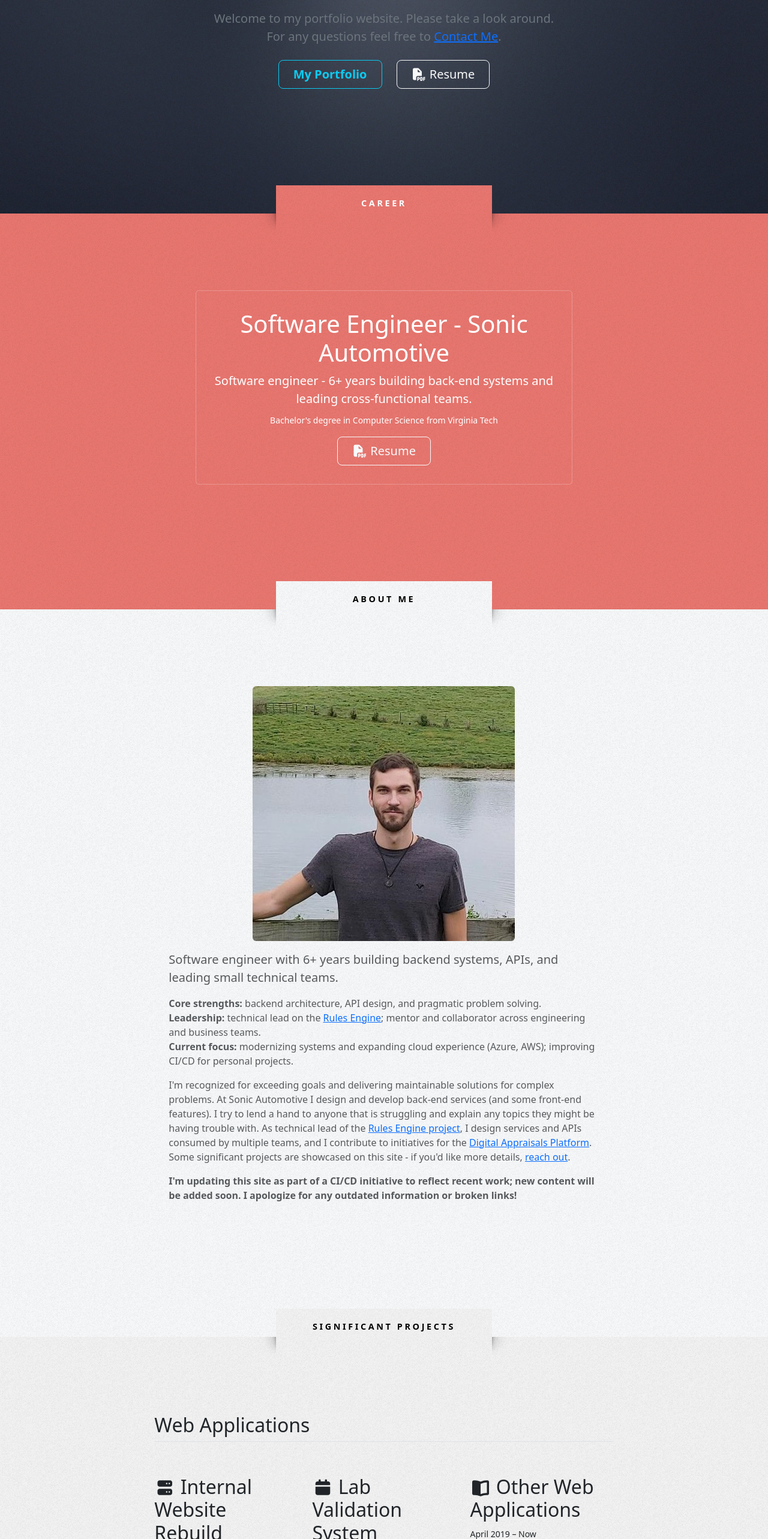
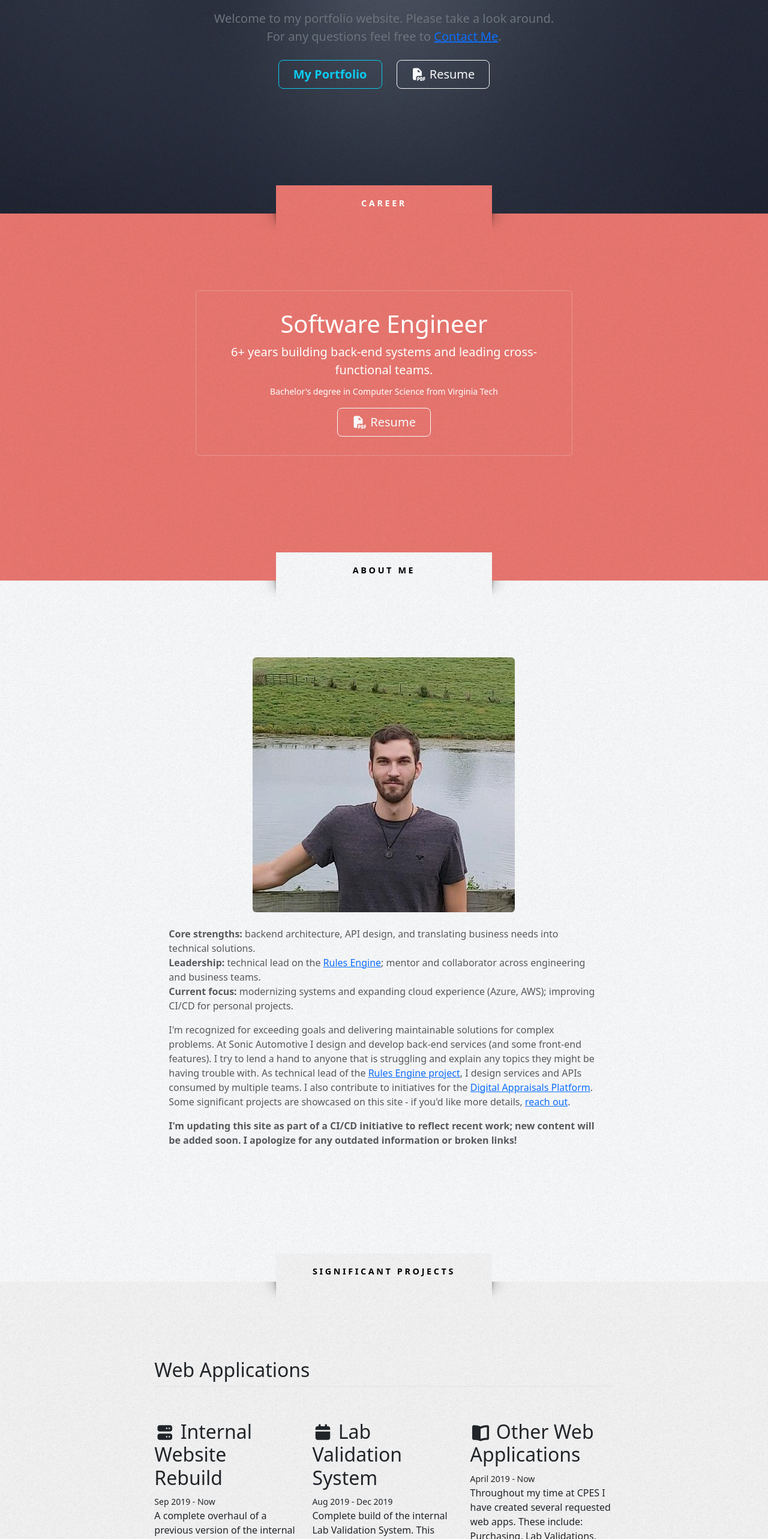
Before and after one commit to mkscanland/portfolio-website, a Vue app: page / in a window 1280 px wide. Shown: the part 234-2800 px from the top of the page at 60% size. Built offline with nearby package versions, Linux system fonts and the light colour scheme.

Commit message:
Fix up some text that seemed off (#6)

```diff
--- a/index.html
+++ b/index.html
@@ -4,7 +4,7 @@
     <meta charset="UTF-8">
     <link rel="icon" href="/favicon.ico">
     <meta name="viewport" content="width=device-width, initial-scale=1.0">
-    <title>Vite App</title>
+    <title>Matthew Scanland</title>
   </head>
   <body>
     <div id="app"></div>
--- a/src/views/HomeView.vue
+++ b/src/views/HomeView.vue
@@ -8,12 +8,9 @@
           For any questions feel free to <a href="/#contact">Contact Me</a>.
         </p>
         <div class="d-grid gap-2 d-sm-flex justify-content-sm-center">
-          <a class="btn btn-outline-info btn-lg px-4 me-sm-3 fw-bold" href="#significantProjects"
-            >My Portfolio</a
-          >
-          <a class="btn btn-outline-light btn-lg px-4" href="/files/Scanland-Matthew_Resume.pdf"
-            ><i class="fa fa-file-pdf"></i> Resume</a
-          >
+          <a class="btn btn-outline-info btn-lg px-4 me-sm-3 fw-bold" href="#significantProjects">My Portfolio</a>
+          <a class="btn btn-outline-light btn-lg px-4" href="/files/Scanland-Matthew_Resume.pdf"><i
+              class="fa fa-file-pdf"></i> Resume</a>
         </div>
       </div>
     </div>
@@ -22,16 +19,15 @@
     <div class="title">Career</div>
     <div class="row py-lg-5">
       <div class="col-lg-6 col-md-8 mx-auto whiteBox">
-        <h1>Software Engineer - Sonic Automotive</h1>
+        <h1>Software Engineer</h1>
         <p class="lead mb-2">
-          Software engineer - 6+ years building back-end systems and leading cross-functional teams.
+          6+ years building back-end systems and leading cross-functional teams.
         </p>
         <p>
           <span class="small">Bachelor's degree in Computer Science from Virginia Tech</span>
         </p>
-        <a class="btn btn-outline-light btn-lg px-4" href="/files/Scanland-Matthew_Resume.pdf"
-          ><i class="fa fa-file-pdf"></i> Resume</a
-        >
+        <a class="btn btn-outline-light btn-lg px-4" href="/files/Scanland-Matthew_Resume.pdf"><i
+            class="fa fa-file-pdf"></i> Resume</a>
       </div>
     </div>
   </div>
@@ -39,20 +35,13 @@
     <div class="title">About Me</div>
     <div class="row py-lg-5">
       <div class="col-lg-8 col-md-10 mx-auto">
-        <img
-          src="~@/assets/images/scanland_matthew.jpg"
-          class="img-fluid rounded mx-auto d-block"
-          alt="Headshot of Matthew Scanland"
-        />
-
-        <p class="lead text-muted pt-3 mx-5">
-          Software engineer with 6+ years building backend systems, APIs, and leading small
-          technical teams.
-        </p>
+        <img src="~@/assets/images/scanland_matthew.jpg" class="img-fluid rounded mx-auto d-block"
+          alt="Headshot of Matthew Scanland" />
+        <br />
         <ul class="text-muted list-unstyled mx-5">
           <li>
-            <strong>Core strengths:</strong> backend architecture, API design, and pragmatic problem
-            solving.
+            <strong>Core strengths:</strong> backend architecture, API design, and translating business needs into
+            technical solutions.
           </li>
           <li>
             <strong>Leadership:</strong> technical lead on the
@@ -71,7 +60,7 @@
           features). I try to lend a hand to anyone that is struggling and explain any topics they
           might be having trouble with. As technical lead of the
           <a href="/rulesengine">Rules Engine project</a>, I design services and APIs consumed by
-          multiple teams, and I contribute to initiatives for the
+          multiple teams. I also contribute to initiatives for the
           <a href="/dap">Digital Appraisals Platform</a>. Some significant projects are showcased on
           this site - if you'd like more details, <a href="#contact">reach out</a>.
         </p>
@@ -95,7 +84,7 @@
               <div>
                 <h2><i class="fa fa-server small"></i> Internal Website Rebuild</h2>
                 <p>
-                  <span class="small">Sep 2019 – Now</span><br />
+                  <span class="small">Sep 2019 - Now</span><br />
                   A complete overhaul of a previous version of the internal support website and
                   continued development. This website is designed to help our students, faculty,
                   staff, and visiting scholars access information and communicate with each other
@@ -109,7 +98,7 @@
               <div>
                 <h2><i class="fa fa-calendar small"></i> Lab Validation System</h2>
                 <p>
-                  <span class="small">Aug 2019 – Dec 2019</span><br />
+                  <span class="small">Aug 2019 - Dec 2019</span><br />
                   Complete build of the internal Lab Validation System. This system tracks student
                   hours, accounts, holidays, vacations, and other facets. An interface for admin
                   staff allows the manipulation of data, view of statistics, export of data, etc.
@@ -121,7 +110,7 @@
               <div>
                 <h2><i class="fa fa-book-open small"></i> Other Web Applications</h2>
                 <p>
-                  <span class="small">April 2019 – Now</span><br />
+                  <span class="small">April 2019 - Now</span><br />
                   Throughout my time at CPES I have created several requested web apps. These
                   include: Purchasing, Lab Validations, Internal Vacations, Conference Room
                   Reservations, and more.
@@ -146,7 +135,7 @@
               <div>
                 <h2><i class="fa fa-brain small"></i> Self Improvement</h2>
                 <p>
-                  This website is a pet project to learn AWS, Azure, and Vue. I'll be updating it
+                  This website is a pet project to learn AWS and Vue. I'll be updating it
                   when I have the time.<br />
                   I also research various IT and software subjects for my job. Most of the time I
                   try to learn best practices before I contribute to any projects. Preparing for
@@ -254,11 +243,8 @@
             <div class="row row-cols-1 row-cols-sm-2 row-cols-md-3 g-3 text-dark">
               <div class="col">
                 <div class="card shadow-sm">
-                  <img
-                    src="~@/assets/images/problem-solving.png"
-                    class="img-fluid"
-                    alt="Problem solving illustration"
-                  />
+                  <img src="~@/assets/images/problem-solving.png" class="img-fluid"
+                    alt="Problem solving illustration" />
                   <div class="card-body">
                     <p class="card-text">
                       <b>Problem Solving</b><br />
@@ -274,11 +260,7 @@
               </div>
               <div class="col">
                 <div class="card shadow-sm">
-                  <img
-                    src="~@/assets/images/marble.png"
-                    class="img-fluid"
-                    alt="Attention to detail illustration"
-                  />
+                  <img src="~@/assets/images/marble.png" class="img-fluid" alt="Attention to detail illustration" />
                   <div class="card-body">
                     <p class="card-text">
                       <b>Attention to Detail</b><br />
@@ -293,11 +275,7 @@
               </div>
               <div class="col">
                 <div class="card shadow-sm">
-                  <img
-                    src="~@/assets/images/analysis.png"
-                    class="img-fluid"
-                    alt="Analysis illustration"
-                  />
+                  <img src="~@/assets/images/analysis.png" class="img-fluid" alt="Analysis illustration" />
                   <div class="card-body">
                     <p class="card-text">
                       <b>Analysis</b><br />
@@ -312,11 +290,8 @@
               </div>
               <div class="col">
                 <div class="card shadow-sm">
-                  <img
-                    src="~@/assets/images/reactiveness-hand.png"
-                    class="img-fluid"
-                    alt="Responsiveness illustration"
-                  />
+                  <img src="~@/assets/images/reactiveness-hand.png" class="img-fluid"
+                    alt="Responsiveness illustration" />
                   <div class="card-body">
                     <p class="card-text">
                       <b>Usability</b><br />
@@ -334,11 +309,7 @@
               </div>
               <div class="col">
                 <div class="card shadow-sm">
-                  <img
-                    src="~@/assets/images/ux-feeling.png"
-                    class="img-fluid"
-                    alt="Patterns illustration"
-                  />
+                  <img src="~@/assets/images/ux-feeling.png" class="img-fluid" alt="Patterns illustration" />
                   <div class="card-body">
                     <p class="card-text">
                       <b>Patterns</b><br />
@@ -354,11 +325,8 @@
               </div>
               <div class="col">
                 <div class="card shadow-sm">
-                  <img
-                    src="~@/assets/images/usability-coming-together.png"
-                    class="img-fluid"
-                    alt="Usability and responsiveness illustration"
-                  />
+                  <img src="~@/assets/images/usability-coming-together.png" class="img-fluid"
+                    alt="Usability and responsiveness illustration" />
                   <div class="card-body">
                     <p class="card-text">
                       <b>Responsiveness</b><br />
@@ -388,9 +356,8 @@
             <div class="col d-flex align-items-start">
               <div>
                 <h4 class="fw-bold mb-0">
-                  <a href="https://www.linkedin.com/in/matthew-scanland/"
-                    ><i class="fa-brands fa-linkedin small"></i> LinkedIn</a
-                  >
+                  <a href="https://www.linkedin.com/in/matthew-scanland/"><i class="fa-brands fa-linkedin small"></i>
+                    LinkedIn</a>
                 </h4>
               </div>
             </div>
@@ -420,12 +387,3 @@
     </div>
   </div>
 </template>
-
-<script>
-/*export default {
-  name: 'HelloWorld',
-  props: {
-    msg: String
-  }
-}*/
-</script>
```
